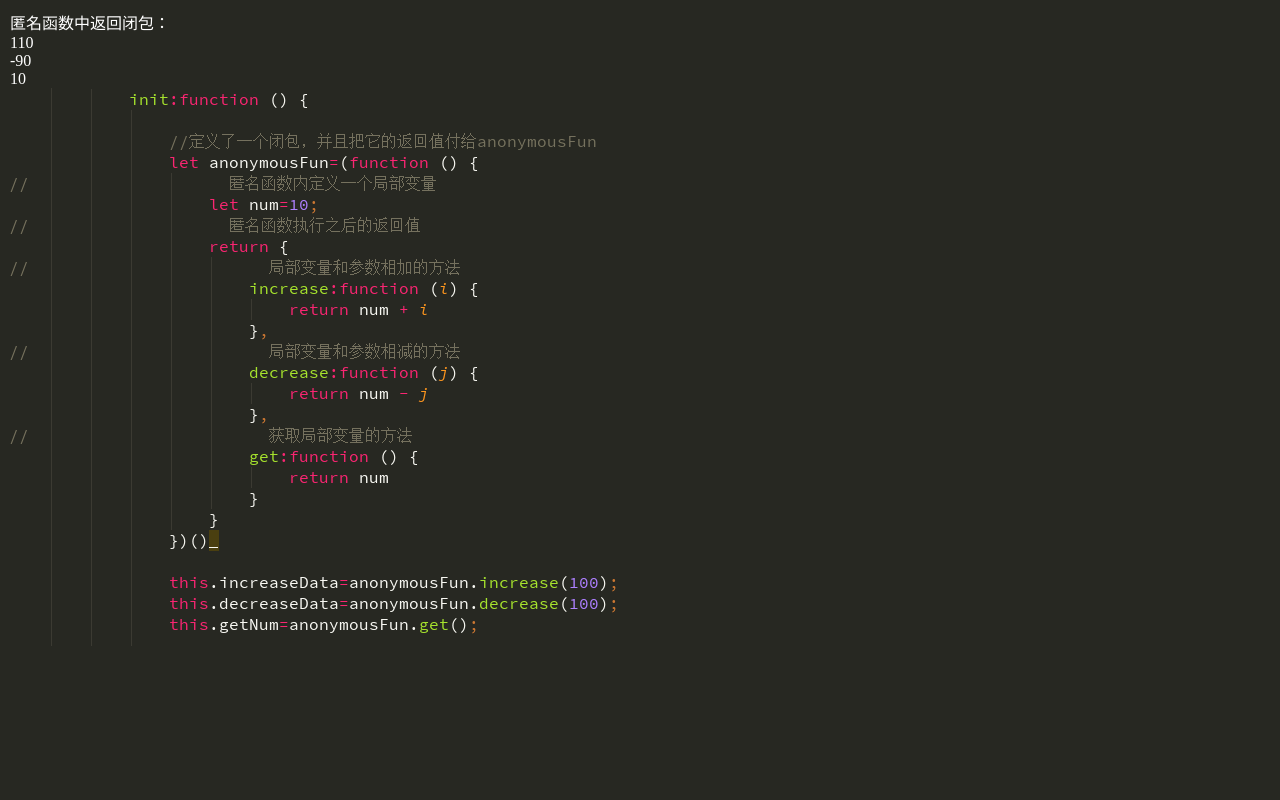
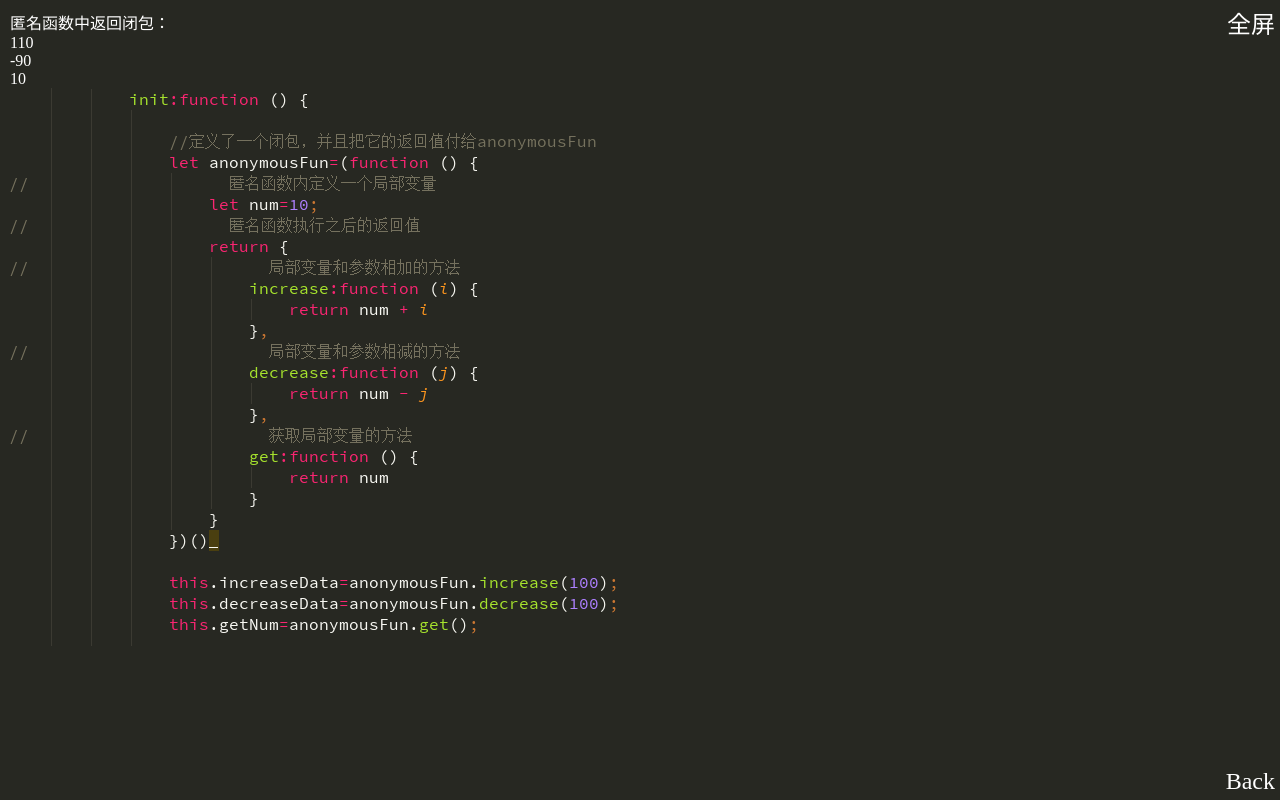
Before and after one commit to giraffeComing/giraffe_js, a Vue app: page /#/anonymous in a window 1280 px wide. Built offline with nearby package versions, Linux system fonts and the light colour scheme.

Commit message:
增加全屏和上一页功能

```diff
--- a/src/components/AnonymousFunction.vue
+++ b/src/components/AnonymousFunction.vue
@@ -1,5 +1,6 @@
 <template>
     <div>
+        <v-tool></v-tool>
         <p>匿名函数中返回闭包：</p>
         <p>{{increaseData}}</p>
         <p>{{decreaseData}}</p>
@@ -9,9 +10,12 @@
 </template>
 
 <script>
+    import VTool from './tools.vue'
     export default {
         name: '',
-        components: {},
+        components: {
+            VTool
+        },
         data () {
             return {
                 getNum:'',
--- a/src/components/ArrayUnique.vue
+++ b/src/components/ArrayUnique.vue
@@ -1,5 +1,6 @@
 <template>
     <div>
+        <v-tool></v-tool>
         <p>初始数组：[1,2,3,4,5,1,2,3,4,1,2,'aaa','aaa',[12],[12]]</p>
         <p>{{newArr1}}</p>
         <p>{{newArr2}}</p>
@@ -10,9 +11,12 @@
 </template>
 
 <script>
+    import VTool from './tools.vue'
     export default {
         name: '',
-        components: {},
+        components: {
+            VTool
+        },
         data () {
             return {
                 newArr1 : [],
--- a/src/components/Rate.vue
+++ b/src/components/Rate.vue
@@ -1,14 +1,18 @@
 <template>
     <div>
+        <v-tool></v-tool>
         {{rate}}
         <img src="../assets/splice-rate.png" alt="">
     </div>
 </template>
 
 <script>
+    import VTool from './tools.vue'
     export default {
         name: '',
-        components: {},
+        components: {
+            VTool
+        },
         data () {
             return {
                 rate:''
--- a/src/components/closure.vue
+++ b/src/components/closure.vue
@@ -1,5 +1,6 @@
 <template>
     <div>
+        <v-tool></v-tool>
         <p>实例说明，用for循环给ul中的每个li绑定独立的点击事件，弹出点击li的索引值</p>
         <p>方法一：for循环匿名函数包装器</p>
         <ul ref="ul1">
@@ -22,9 +23,12 @@
 </template>
 
 <script>
+    import VTool from './tools.vue'
     export default {
         name: '',
-        components: {},
+        components: {
+            VTool
+        },
         data () {
             return {}
         },
--- a/src/components/defineClosure.vue
+++ b/src/components/defineClosure.vue
@@ -1,14 +1,18 @@
 <template>
     <div>
+        <v-tool></v-tool>
         <p>使用的时候要注意这些各式各样的匿名函数写法的返回值是不一样的，有的返回1，有的返回-1，有的返回ture</p>
         <img src="../assets/defineclosure.png" alt="">
     </div>
 </template>
 
 <script>
+    import VTool from './tools.vue'
     export default {
         name: '',
-        components: {},
+        components: {
+            VTool
+        },
         data () {
             return {
             }
--- a/src/components/index.vue
+++ b/src/components/index.vue
@@ -1,5 +1,6 @@
 <template>
     <div>
+        <v-tool></v-tool>
         <p class="len">{{len}}</p>
         <router-link :to="{name: 'AnonymousFunction'}">
             匿名函数与闭包
@@ -29,18 +30,21 @@
 </template>
 
 <script>
+    import VTool from './tools.vue'
     export default {
         name: '',
-        components: {},
+        components: {
+            VTool
+        },
         mounted(){
             this.len = document.querySelectorAll('a').length;
             Array.prototype.forEach.call(document.querySelectorAll('a'),
                 dom => dom.style.outline = `1px solid #${parseInt(Math.random() *
-                    Math.pow(2,24)).toString(16)}`)
+                    Math.pow(2,24)).toString(16)}`);
         },
         data () {
             return {
-                len:''
+                len:'',
             }
         }
     }
@@ -52,11 +56,5 @@
         padding: 5px 10px;
         margin-right: 5px;
     }
-    .len{
-       display: block;
-        position: fixed;
-        left: 5px;
-        bottom: 5px;
-        font-size: 24px;
-    }
+
 </style>
--- a/src/components/objDefine.vue
+++ b/src/components/objDefine.vue
@@ -1,14 +1,18 @@
 <template>
     <div>
+        <v-tool></v-tool>
         <p>{{this.obj}}</p>
         <img src="../assets/objdefine1.png" alt="">
     </div>
 </template>
 
 <script>
+    import VTool from './tools.vue'
     export default {
         name: '',
-        components: {},
+        components: {
+            VTool
+        },
         data () {
             return {
                 obj:''
--- a/src/components/parseIntAndExchange.vue
+++ b/src/components/parseIntAndExchange.vue
@@ -1,5 +1,6 @@
 <template>
     <div>
+        <v-tool></v-tool>
         <p>{{num1}}</p>
         <p>{{num2}}</p>
         <p>{{num3}}</p>
@@ -10,9 +11,12 @@
 </template>
 
 <script>
+    import VTool from './tools.vue'
     export default {
         name: '',
-        components: {},
+        components: {
+            VTool
+        },
         data () {
             return {
                 num1: '',
--- a/src/components/shortLu.vue
+++ b/src/components/shortLu.vue
@@ -1,13 +1,17 @@
 <template>
     <div>
+        <v-tool></v-tool>
         <img src="../assets/shortLu.png" alt="">
     </div>
 </template>
 
 <script>
+    import VTool from './tools.vue'
     export default {
         name: '',
-        components: {},
+        components: {
+            VTool
+        },
         data () {
             return {}
         },
--- /dev/null
+++ b/src/components/tools.vue
@@ -0,0 +1,86 @@
+<template>
+    <div>
+        <p class="full" ref="full">{{full}}</p>
+        <p class="back" ref="backLast">{{backLast}}</p>
+    </div>
+</template>
+
+<script>
+    export default {
+        name: '',
+        components: {},
+        mounted(){
+
+            let full=this.$refs.full;
+            let back=this.$refs.backLast;
+            let That=this;
+            full.onclick=function () {
+//                That.full="双击退出"
+                var el = document.documentElement;
+                var rfs = el.requestFullScreen || el.webkitRequestFullScreen || el.mozRequestFullScreen || el.msRequestFullScreen;
+
+                if (typeof rfs != "undefined" && rfs) {
+                    rfs.call(el);
+                } else if (typeof window.ActiveXObject != "undefined") {
+// for Internet Explorer
+                    var wscript = new ActiveXObject("WScript.Shell");
+                    if (wscript != null) {
+                        wscript.SendKeys("{F11}");
+                    }
+                }
+
+            };
+            full.ondblclick=function () {
+//                That.full="单击全屏"
+                if (document.exitFullscreen) {
+                    document.exitFullscreen();
+                }
+                else if (document.mozCancelFullScreen) {
+                    document.mozCancelFullScreen();
+                }
+                else if (document.webkitCancelFullScreen) {
+                    document.webkitCancelFullScreen();
+                }
+                else if (document.msExitFullscreen) {
+                    document.msExitFullscreen();
+                }
+
+            };
+            back.onclick=function () {
+                window.history.go(-1);
+            }
+        },
+        data () {
+            return {
+                full:'全屏',
+                backLast:'Back'
+            }
+        }
+    }
+</script>
+
+<style lang="scss" rel="stylesheet/scss">
+    .len{
+        display: block;
+        position: fixed;
+        left: 5px;
+        bottom: 5px;
+        font-size: 24px;
+    }
+    .full{
+        display: block;
+        position: fixed;
+        right: 5px;
+        top: 5px;
+        font-size: 24px;
+        cursor: pointer;
+    }
+    .back{
+        display: block;
+        position: fixed;
+        right: 5px;
+        bottom: 5px;
+        font-size: 24px;
+        cursor: pointer;
+    }
+</style>
```
